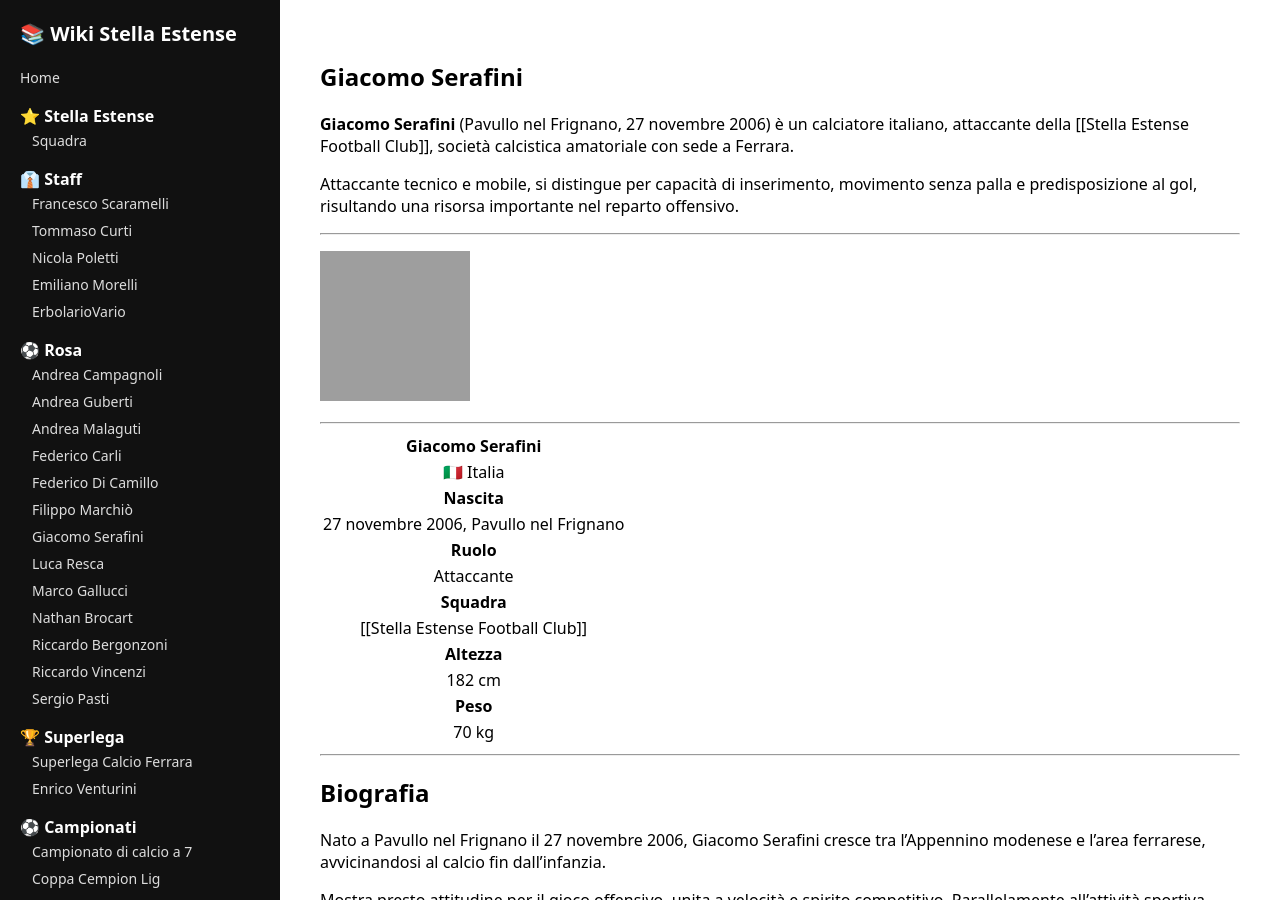
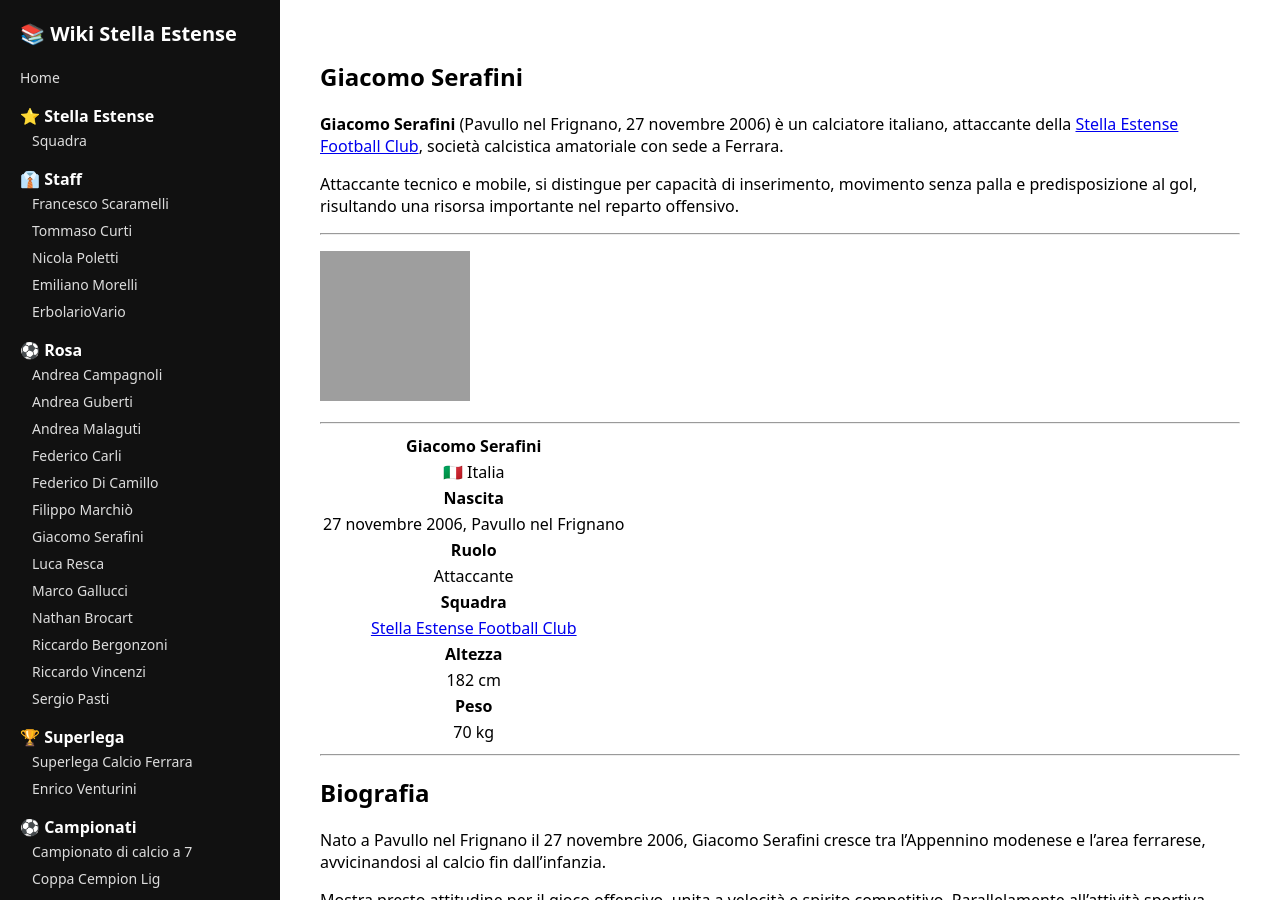
Before and after one commit to tommy-unife/Stella-Estense-Wiki, a Jekyll site: the page built from Giacomo-Serafini.md, in a window 1280 px wide and 900 px high. Built offline with Jekyll 4.4.1, drawn with Linux system fonts in a browser that asks for light colours; our own code applies the rules of GitHub Pages for plain Markdown files; part of the change alters nothing that is shown; grey boxes are pictures that could not be loaded.

```diff
--- a/Giacomo-Serafini.md
+++ b/Giacomo-Serafini.md
@@ -1,6 +1,6 @@
 ## Giacomo Serafini
 
-**Giacomo Serafini** (Pavullo nel Frignano, 27 novembre 2006) è un calciatore italiano, attaccante della [[Stella Estense Football Club]], società calcistica amatoriale con sede a Ferrara.
+**Giacomo Serafini** (Pavullo nel Frignano, 27 novembre 2006) è un calciatore italiano, attaccante della [Stella Estense Football Club](Stella-Estense-Football-Club.md), società calcistica amatoriale con sede a Ferrara.
 
 Attaccante tecnico e mobile, si distingue per capacità di inserimento, movimento senza palla e predisposizione al gol, risultando una risorsa importante nel reparto offensivo.
 
@@ -18,7 +18,7 @@ Attaccante tecnico e mobile, si distingue per capacità di inserimento, moviment
 | **Ruolo** |
 | Attaccante |
 | **Squadra** |
-| [[Stella Estense Football Club]] |
+| [Stella Estense Football Club](Stella-Estense-Football-Club.md) |
 | **Altezza** |
 | 182 cm |
 | **Peso** |
```
